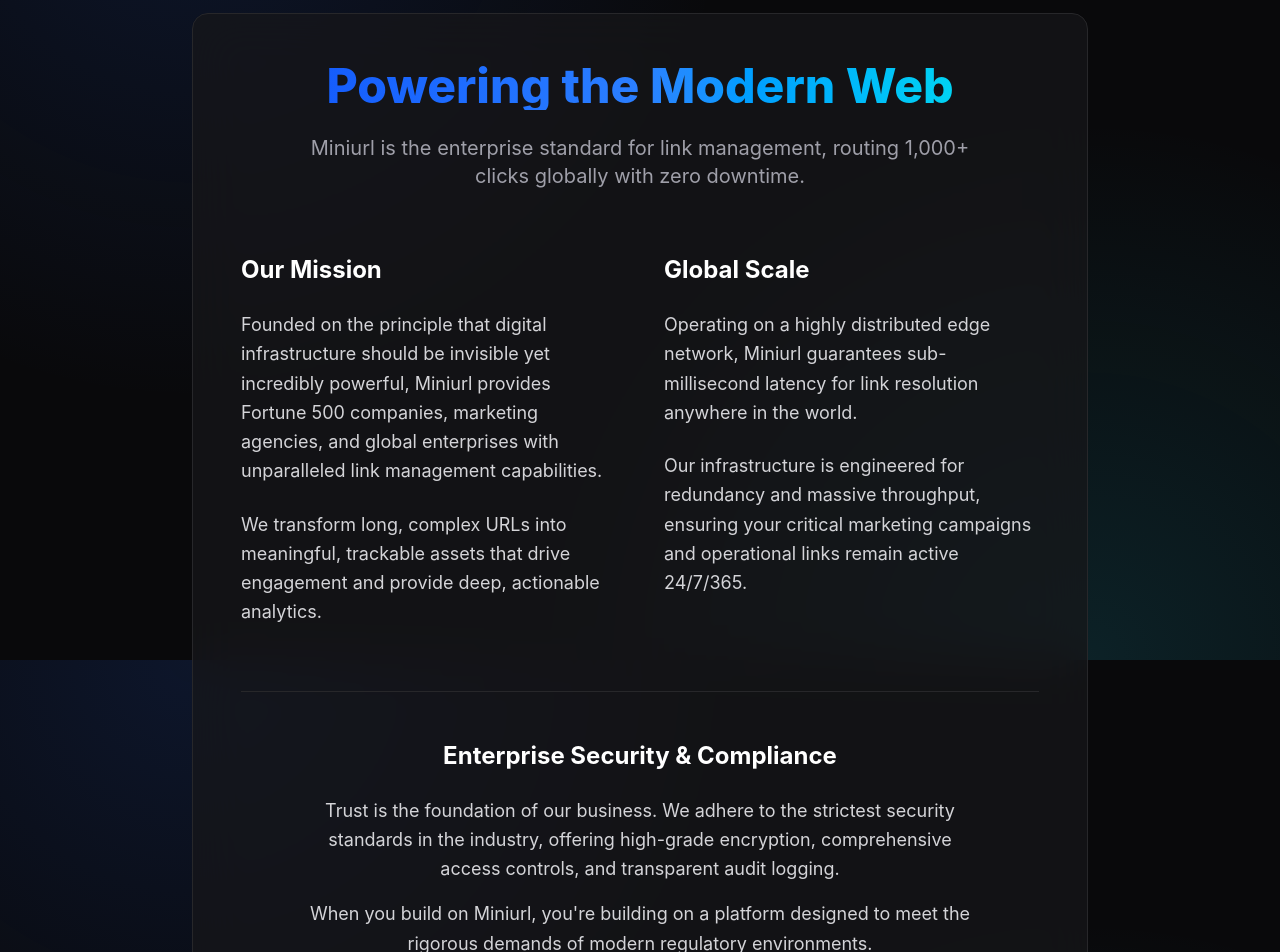
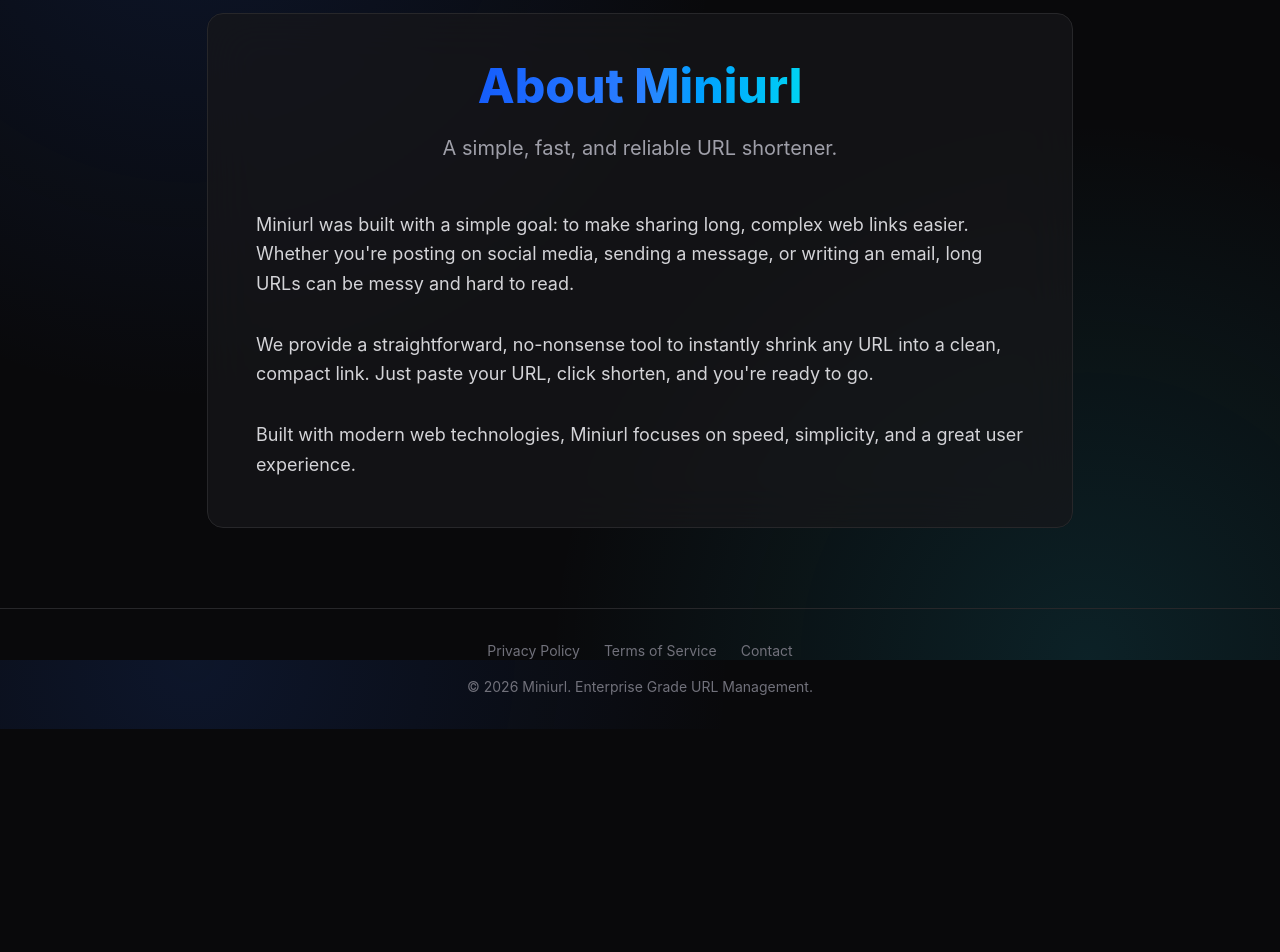
Before and after one commit to namansharma3007/miniurl, a Next.js app: page /about in a window 1280 px wide. Shown: the part 140-1092 px from the top of the page. After the commit the page ends 869 px from the top, so only its background shows below. Built offline with nearby package versions, Linux system fonts and the light colour scheme; no server answers.

Commit message:
changed the about section and make it realistic

```diff
--- a/src/app/about/page.tsx
+++ b/src/app/about/page.tsx
@@ -7,18 +7,18 @@ const siteUrl = getSiteUrl();
 export const metadata: Metadata = {
   title: "About",
   description:
-    "Miniurl provides enterprise-grade URL management and analytics. Empowering Fortune 500 companies and growing startups to scale their digital reach.",
+    "Miniurl is a simple, fast, and reliable URL shortener built to make link sharing easier.",
   alternates: { canonical: "/about" },
   openGraph: {
     url: `${siteUrl}/about`,
     title: "About Miniurl",
     description:
-      "Miniurl provides enterprise-grade URL management and analytics. Empowering Fortune 500 companies and growing startups to scale their digital reach.",
+      "Miniurl is a simple, fast, and reliable URL shortener built to make link sharing easier.",
   },
   twitter: {
     title: "About Miniurl",
     description:
-      "Miniurl provides enterprise-grade URL management and analytics. Empowering Fortune 500 companies and growing startups to scale their digital reach.",
+      "Miniurl is a simple, fast, and reliable URL shortener built to make link sharing easier.",
   },
 };
 
@@ -29,7 +29,7 @@ const aboutJsonLd = {
   url: `${siteUrl}/about`,
   name: "About Miniurl",
   description:
-    "Miniurl provides enterprise-grade URL management and analytics. Empowering Fortune 500 companies and growing startups to scale their digital reach.",
+    "Miniurl is a simple, fast, and reliable URL shortener built to make link sharing easier.",
   isPartOf: { "@id": `${siteUrl}/#website` },
   inLanguage: "en-US",
 };
@@ -39,65 +39,25 @@ export default function About() {
     <>
       <JsonLd data={aboutJsonLd} />
       <div className="glass max-w-4xl mx-auto p-8 md:p-12 animate-fade-in-up">
-        <div className="text-center mb-16">
+        <div className="text-center mb-12">
           <h1 className="text-4xl md:text-5xl font-extrabold mb-6 text-gradient inline-block">
-            Powering the Modern Web
+            About Miniurl
           </h1>
           <p className="text-xl text-zinc-600 dark:text-zinc-400 max-w-2xl mx-auto">
-            Miniurl is the enterprise standard for link management, routing
-            1,000+ clicks globally with zero downtime.
+            A simple, fast, and reliable URL shortener.
           </p>
         </div>
 
-        <div className="grid md:grid-cols-2 gap-12 mb-16">
-          <div className="space-y-6 text-lg leading-relaxed text-zinc-700 dark:text-zinc-300">
-            <h2 className="text-2xl font-bold text-zinc-900 dark:text-white">
-              Our Mission
-            </h2>
+        <div className="space-y-8 text-lg leading-relaxed text-zinc-700 dark:text-zinc-300 max-w-3xl mx-auto">
           <p>
-              Founded on the principle that digital infrastructure should be
-              invisible yet incredibly powerful, Miniurl provides Fortune 500
-              companies, marketing agencies, and global enterprises with
-              unparalleled link management capabilities.
+            Miniurl was built with a simple goal: to make sharing long, complex web links easier. Whether you&apos;re posting on social media, sending a message, or writing an email, long URLs can be messy and hard to read.
           </p>
           <p>
-              We transform long, complex URLs into meaningful, trackable assets
-              that drive engagement and provide deep, actionable analytics.
-            </p>
-          </div>
-          <div className="space-y-6 text-lg leading-relaxed text-zinc-700 dark:text-zinc-300">
-            <h2 className="text-2xl font-bold text-zinc-900 dark:text-white">
-              Global Scale
-            </h2>
-            <p>
-              Operating on a highly distributed edge network, Miniurl guarantees
-              sub-millisecond latency for link resolution anywhere in the world.
+            We provide a straightforward, no-nonsense tool to instantly shrink any URL into a clean, compact link. Just paste your URL, click shorten, and you&apos;re ready to go.
           </p>
           <p>
-              Our infrastructure is engineered for redundancy and massive
-              throughput, ensuring your critical marketing campaigns and
-              operational links remain active 24/7/365.
+            Built with modern web technologies, Miniurl focuses on speed, simplicity, and a great user experience.
           </p>
-          </div>
-        </div>
-
-        <div className="border-t border-zinc-200 dark:border-zinc-800 pt-12">
-          <h2 className="text-2xl font-bold text-zinc-900 dark:text-white mb-6 text-center">
-            Enterprise Security & Compliance
-          </h2>
-          <div className="text-lg leading-relaxed text-zinc-700 dark:text-zinc-300 text-center max-w-2xl mx-auto space-y-4">
-            <p>
-              Trust is the foundation of our business. We adhere to the
-              strictest security standards in the industry, offering
-              high-grade encryption, comprehensive access controls, and
-              transparent audit logging.
-            </p>
-            <p>
-              When you build on Miniurl, you&apos;re building on a platform
-              designed to meet the rigorous demands of modern regulatory
-              environments.
-            </p>
-          </div>
         </div>
       </div>
     </>
```
Lines whose indentation alone changed are shown as unchanged.
